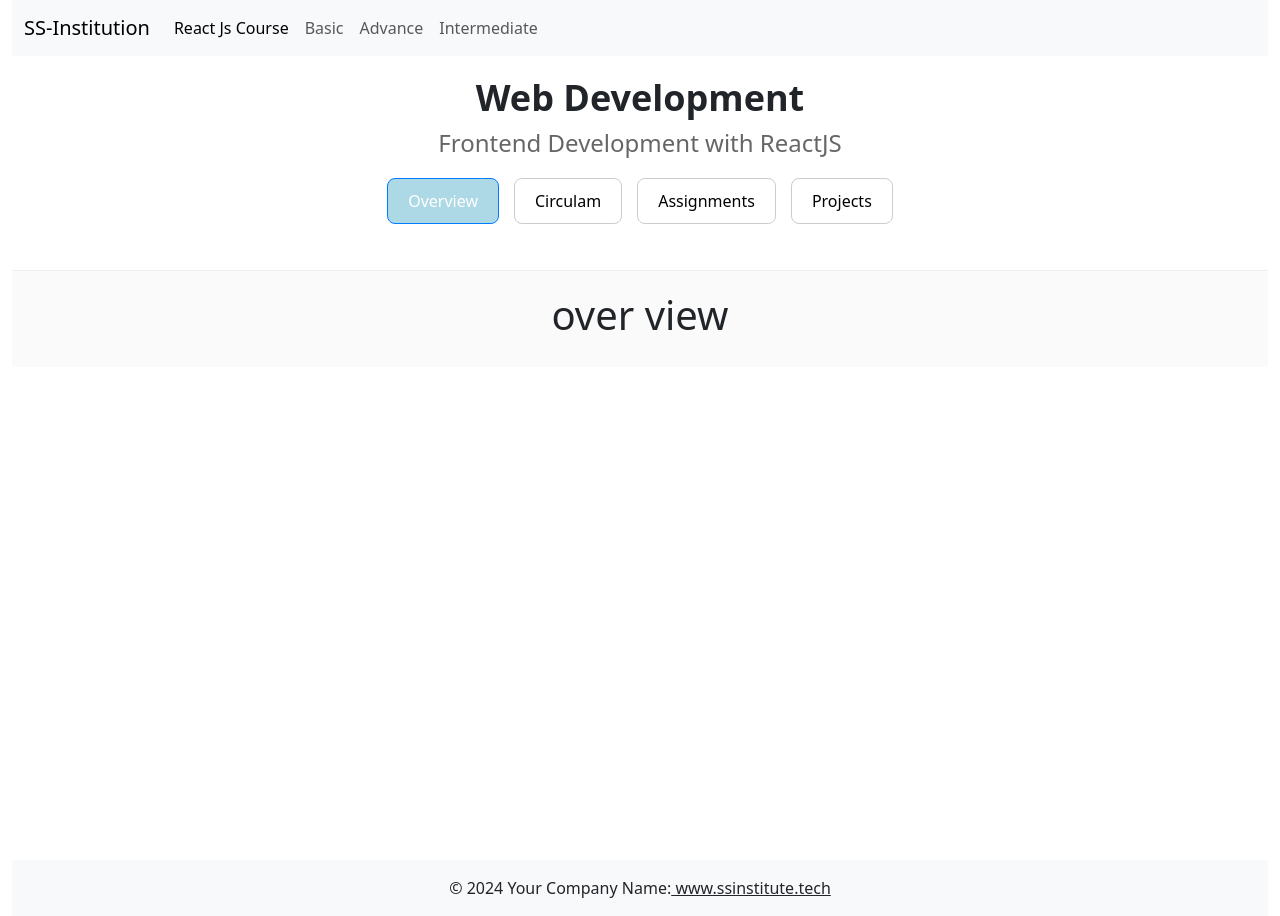
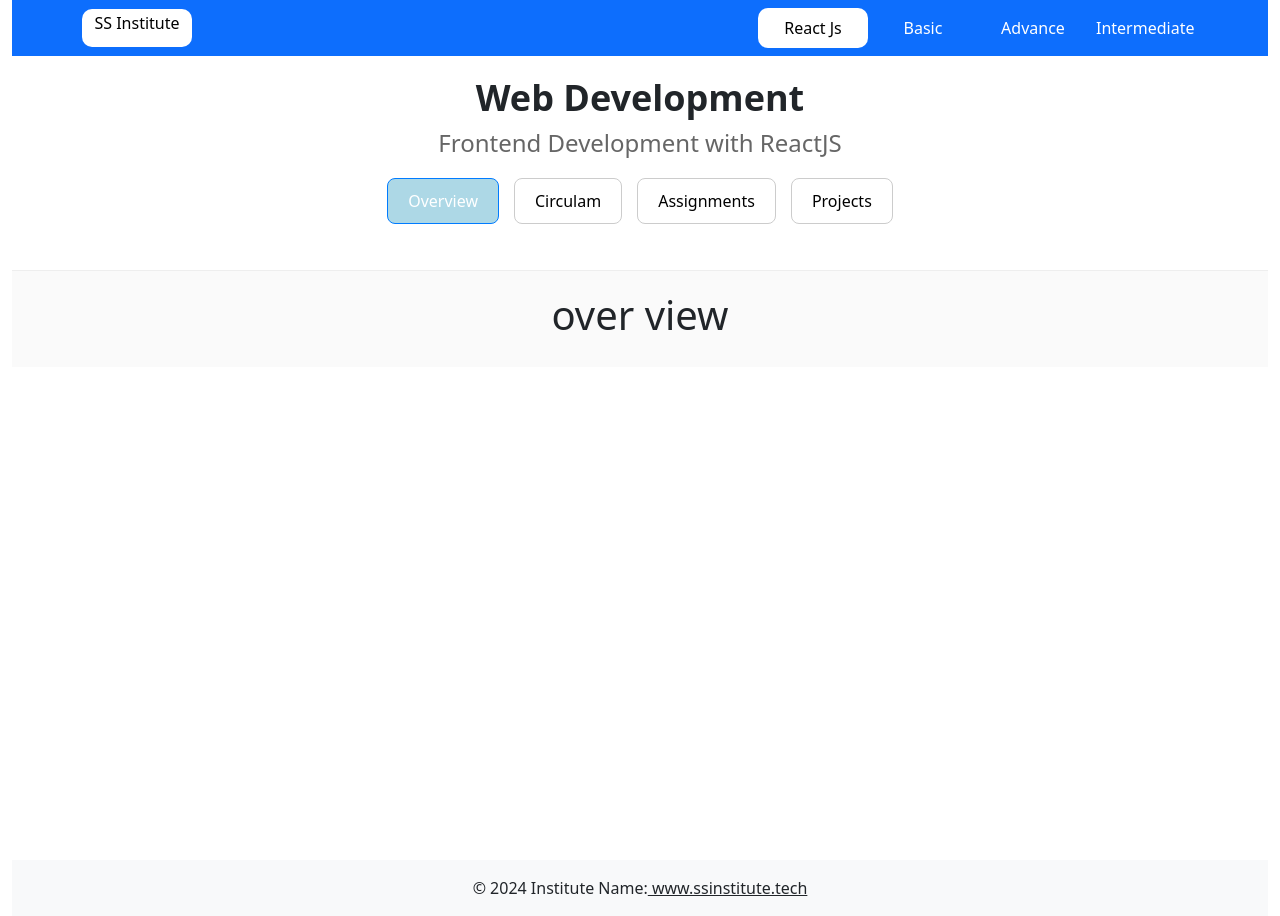
Before and after one commit to sree1411/myteachingwebsite, a React (Create React App) app: page /course in a window 1280 px wide. Built offline with nearby package versions, Linux system fonts and the light colour scheme.

Commit message:
footer part

```diff
--- a/src/components/Footer.js
+++ b/src/components/Footer.js
@@ -5,8 +5,8 @@ const Footer = () => {
   return (
     <footer className="bg-light text-center text-lg-start">
     <div className="text-center p-3" style={{ backgroundColor: '#f8f9fa' }}>
-      © 2024 Your Company Name:
-      <NavLink className="text-dark" href="https://www.ssinstitute.tech"> www.ssinstitute.tech </NavLink>
+      © 2024 Institute Name:
+      <NavLink className="text-dark" to="/"> www.ssinstitute.tech </NavLink>
     </div>
   </footer>
   )
--- a/src/components/Navbar.jsx
+++ b/src/components/Navbar.jsx
@@ -1,35 +1,36 @@
-import { NavLink,Link } from 'react-router-dom'
-
+import { NavLink } from 'react-router-dom'
+import './navbar.css'
 const Navbar = () => {
   return (
      <>
 
-     <nav className="navbar navbar-expand-lg bg-body-tertiary">
-  <div className="container-fluid">
-    <Link className="navbar-brand" to="/">SS-Institution  </Link>
-    <button className="navbar-toggler" type="button" data-bs-toggle="collapse" data-bs-target="#navbarNav" aria-controls="navbarNav" aria-expanded="false" aria-label="Toggle navigation">
+
+        <nav className="navbar navbar-expand-lg bg-primary">
+           <div className="container">
+
+           <NavLink to="/"  className="navbar-brand" ><h6>SS Institute</h6></NavLink>
+            <button className="navbar-toggler" type="button" data-bs-toggle="collapse" data-bs-target="#navbarSupportedContent" aria-controls="navbarSupportedContent" aria-expanded="false" aria-label="Toggle navigation">
         <span className="navbar-toggler-icon"></span>
       </button>
-    <div className="collapse navbar-collapse" id="navbarNav">
-      <ul className="navbar-nav">
+             <div  className="collapse navbar-collapse" id="navbarSupportedContent">
+                 <ul className="navbar-nav ms-auto" >
                     <li className="nav-item">
-          <NavLink className="nav-link" aria-current="page" to="/course" end> React Js Course</NavLink>
+                        <NavLink  to="/course" className="nav-link" aria-current="page" end> React Js</NavLink >
                     </li>
                     <li className="nav-item">
-          <NavLink className="nav-link" aria-current="page" to="/basic">Basic </NavLink>
+                        <NavLink  to="/basic" className="nav-link" aria-current="page" > Basic </NavLink >
                     </li>
                     <li className="nav-item">
-          <NavLink className="nav-link" aria-current="page" to="/advance">Advance </NavLink>
+                        <NavLink  to="/advance" className="nav-link" aria-current="page" > Advance </NavLink >
                     </li>
                     <li className="nav-item">
-          <NavLink className="nav-link" aria-current="page" to="/intermediate">Intermediate</NavLink>
+                        <NavLink  to="/intermediate" className="nav-link" aria-current="page" > Intermediate </NavLink >
                     </li>
-
-
                  </ul>
              </div>
            </div>
         </nav>
+
 
      </>
   )
--- /dev/null
+++ b/src/components/navbar.css
@@ -0,0 +1,32 @@
+
+.navbar-brand{
+    background-color: white;
+    width: 110px;
+    text-align: center;
+    border-radius: 10px;
+    align-items: center;
+    box-shadow: rgb(22, 13, 2);
+}
+
+
+
+.nav-link{
+    color: white;
+}
+
+
+.navbar-nav{
+    text-align: center;
+    align-items: center;
+    /* gap: 10px; */
+}
+
+.nav-link{
+    width: 110px;
+    text-align: center;
+    border-radius: 10px;
+}
+
+.nav-link.active{
+    background-color: white;
+}
--- a/src/routes/AllRoutes.js
+++ b/src/routes/AllRoutes.js
@@ -13,7 +13,7 @@ const AllRoutes = () => {
          <Route path='basic' element={<Basic/>}/>
          <Route path='advance' element={<Advance/>}/>
          <Route path='intermediate' element={<Intermediate />}/>
-         <Route path='/course' element={<ReactJsCourse/>}/>
+         <Route path='course' element={<ReactJsCourse/>}/>
       </Routes>
   )
 }
```
Lines whose indentation alone changed are shown as unchanged.
